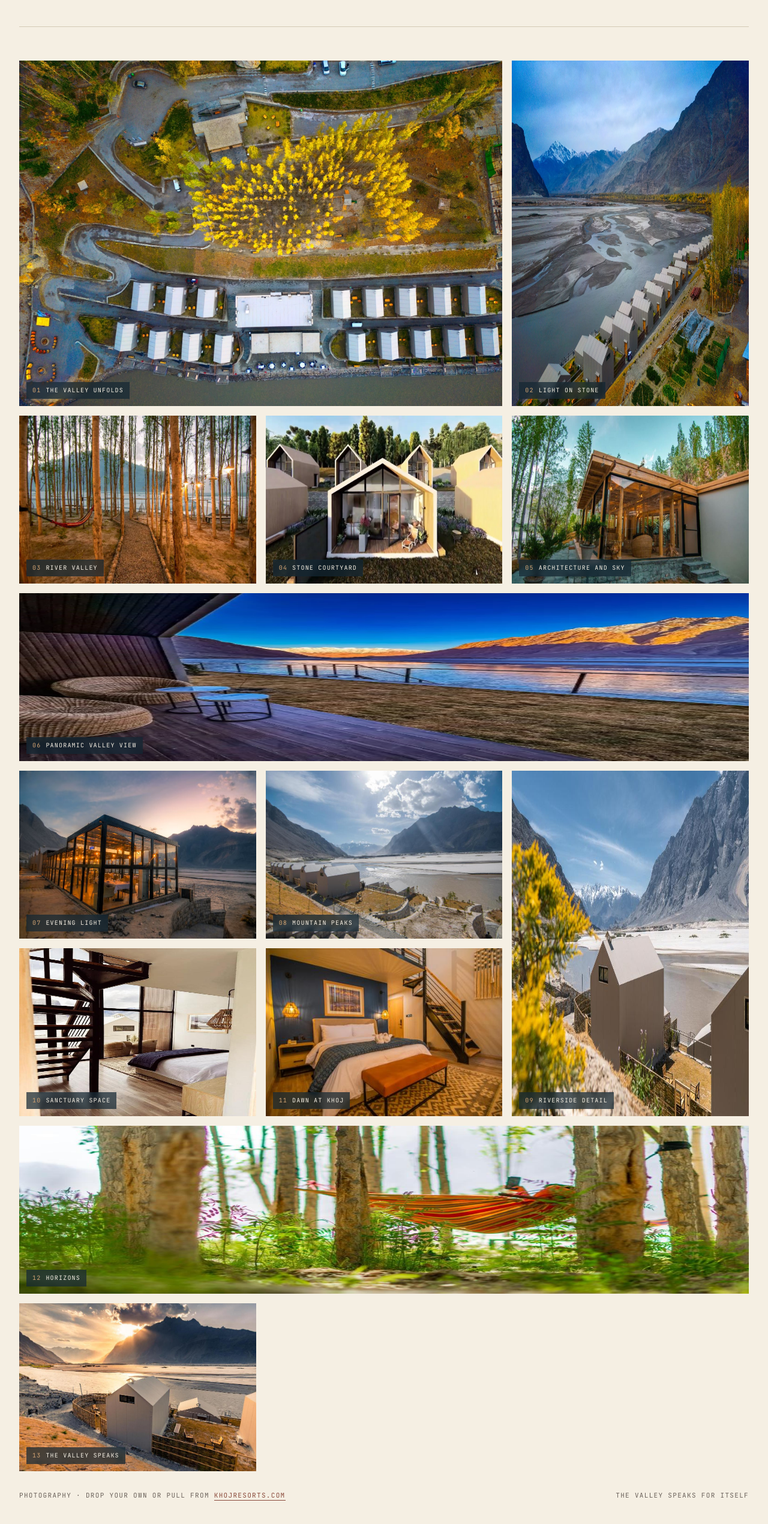
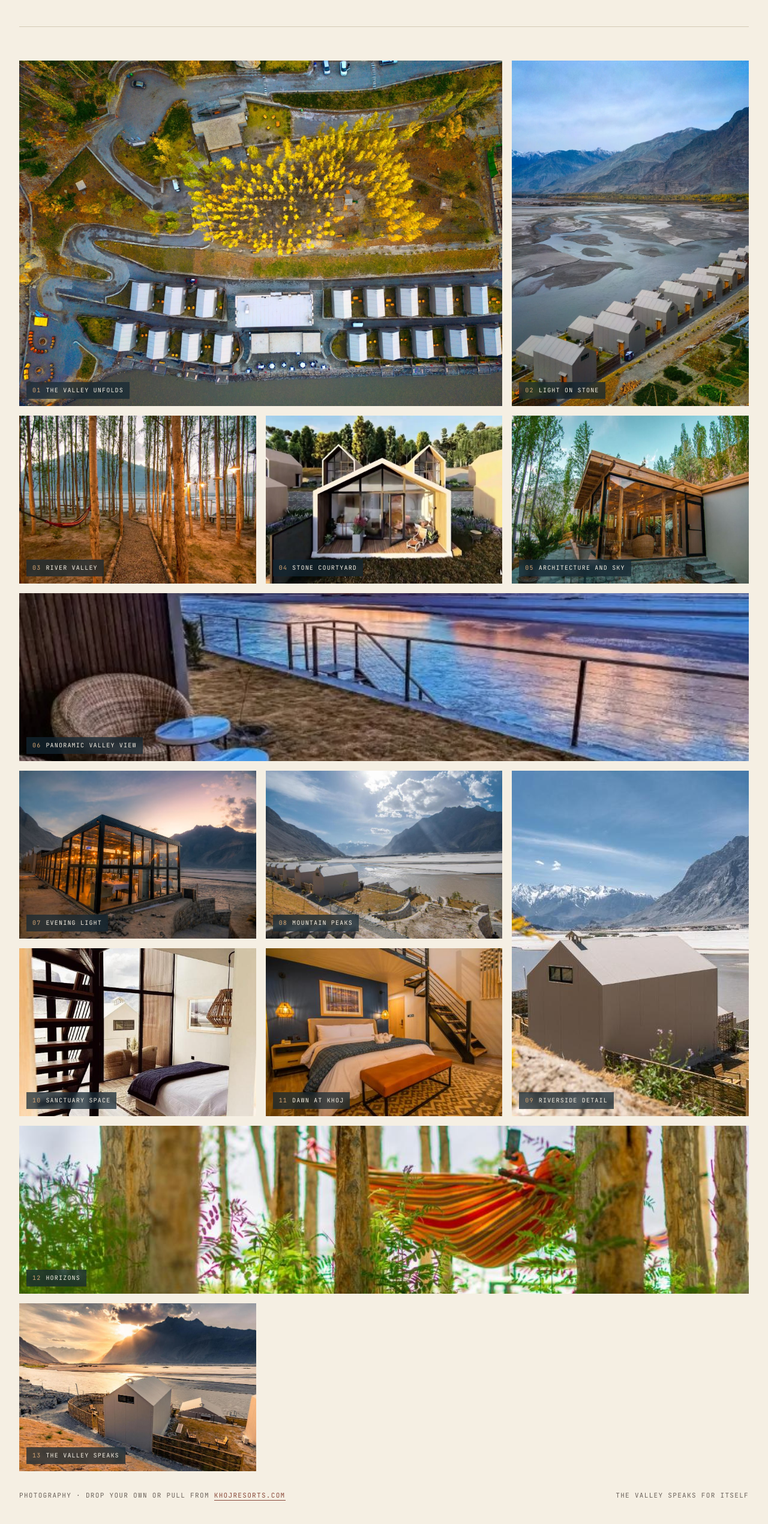
Before and after one commit to usmanjaved-droid/summit-fellowship-website, a Next.js app: page /venue in a window 1280 px wide. Shown: the part 3203-5744 px from the top of the page at 60% size. Built offline with nearby package versions, Linux system fonts and the light colour scheme.

Commit message:
fix: prevent image stretching in gallery with objectFit cover
- Add objectFit: 'cover' to all gallery images
- Maintains aspect ratio while filling container
- No more stretched images

```diff
--- a/app/venue/page.tsx
+++ b/app/venue/page.tsx
@@ -181,55 +181,55 @@ export default function VenuePage() {
 
           <div className={styles.galGrid}>
             <figure className={`${styles.galCell} ${styles.galHero}`}>
-              <Image src="/images/venue/gallery/khoj venue 13.jpg" alt="The valley unfolds" fill priority className={styles.galImage} />
+              <Image src="/images/venue/gallery/khoj venue 13.jpg" alt="The valley unfolds" fill priority className={styles.galImage} style={{ objectFit: 'cover' }} />
               <figcaption><span className={styles.n}>01</span>The valley unfolds</figcaption>
             </figure>
             <figure className={`${styles.galCell} ${styles.galTall}`}>
-              <Image src="/images/venue/gallery/khoj venue 14.jpg" alt="Light on stone" fill priority className={styles.galImage} />
+              <Image src="/images/venue/gallery/khoj venue 14.jpg" alt="Light on stone" fill priority className={styles.galImage} style={{ objectFit: 'cover' }} />
               <figcaption><span className={styles.n}>02</span>Light on stone</figcaption>
             </figure>
             <figure className={`${styles.galCell} ${styles.galSq}`}>
-              <Image src="/images/venue/gallery/khoj venue 12.jpg" alt="River valley" fill className={styles.galImage} />
+              <Image src="/images/venue/gallery/khoj venue 12.jpg" alt="River valley" fill className={styles.galImage} style={{ objectFit: 'cover' }} />
               <figcaption><span className={styles.n}>03</span>River valley</figcaption>
             </figure>
             <figure className={`${styles.galCell} ${styles.galSq}`}>
-              <Image src="/images/venue/gallery/khoj venue 11.jpg" alt="Stone courtyard" fill className={styles.galImage} />
+              <Image src="/images/venue/gallery/khoj venue 11.jpg" alt="Stone courtyard" fill className={styles.galImage} style={{ objectFit: 'cover' }} />
               <figcaption><span className={styles.n}>04</span>Stone courtyard</figcaption>
             </figure>
             <figure className={`${styles.galCell} ${styles.galSq}`}>
-              <Image src="/images/venue/gallery/khoj venue 10.jpg" alt="Architecture and sky" fill className={styles.galImage} />
+              <Image src="/images/venue/gallery/khoj venue 10.jpg" alt="Architecture and sky" fill className={styles.galImage} style={{ objectFit: 'cover' }} />
               <figcaption><span className={styles.n}>05</span>Architecture and sky</figcaption>
             </figure>
             <figure className={`${styles.galCell} ${styles.galPano}`}>
-              <Image src="/images/venue/gallery/khoj venue 9.jpg" alt="Panoramic valley view" fill className={styles.galImage} />
+              <Image src="/images/venue/gallery/khoj venue 9.jpg" alt="Panoramic valley view" fill className={styles.galImage} style={{ objectFit: 'cover' }} />
               <figcaption><span className={styles.n}>06</span>Panoramic valley view</figcaption>
             </figure>
             <figure className={`${styles.galCell} ${styles.galSq}`}>
-              <Image src="/images/venue/gallery/khoj venue 8.jpg" alt="Evening light" fill className={styles.galImage} />
+              <Image src="/images/venue/gallery/khoj venue 8.jpg" alt="Evening light" fill className={styles.galImage} style={{ objectFit: 'cover' }} />
               <figcaption><span className={styles.n}>07</span>Evening light</figcaption>
             </figure>
             <figure className={`${styles.galCell} ${styles.galSq}`}>
-              <Image src="/images/venue/gallery/khoj venue 6.jpg" alt="Mountain peaks" fill className={styles.galImage} />
+              <Image src="/images/venue/gallery/khoj venue 6.jpg" alt="Mountain peaks" fill className={styles.galImage} style={{ objectFit: 'cover' }} />
               <figcaption><span className={styles.n}>08</span>Mountain peaks</figcaption>
             </figure>
             <figure className={`${styles.galCell} ${styles.galTall}`}>
-              <Image src="/images/venue/gallery/khoj venue 5.jpg" alt="Riverside detail" fill className={styles.galImage} />
+              <Image src="/images/venue/gallery/khoj venue 5.jpg" alt="Riverside detail" fill className={styles.galImage} style={{ objectFit: 'cover' }} />
               <figcaption><span className={styles.n}>09</span>Riverside detail</figcaption>
             </figure>
             <figure className={`${styles.galCell} ${styles.galSq}`}>
-              <Image src="/images/venue/gallery/khoj venue 4.jpg" alt="Sanctuary space" fill className={styles.galImage} />
+              <Image src="/images/venue/gallery/khoj venue 4.jpg" alt="Sanctuary space" fill className={styles.galImage} style={{ objectFit: 'cover' }} />
               <figcaption><span className={styles.n}>10</span>Sanctuary space</figcaption>
             </figure>
             <figure className={`${styles.galCell} ${styles.galSq}`}>
-              <Image src="/images/venue/gallery/khoj venue 3.jpg" alt="Dawn at Khoj" fill className={styles.galImage} />
+              <Image src="/images/venue/gallery/khoj venue 3.jpg" alt="Dawn at Khoj" fill className={styles.galImage} style={{ objectFit: 'cover' }} />
               <figcaption><span className={styles.n}>11</span>Dawn at Khoj</figcaption>
             </figure>
             <figure className={`${styles.galCell} ${styles.galPano}`}>
-              <Image src="/images/venue/gallery/khoj venue 2.jpg" alt="Horizons" fill className={styles.galImage} />
+              <Image src="/images/venue/gallery/khoj venue 2.jpg" alt="Horizons" fill className={styles.galImage} style={{ objectFit: 'cover' }} />
               <figcaption><span className={styles.n}>12</span>Horizons</figcaption>
             </figure>
             <figure className={`${styles.galCell} ${styles.galSq}`}>
-              <Image src="/images/venue/gallery/khoj venue.jpg" alt="The valley speaks" fill className={styles.galImage} />
+              <Image src="/images/venue/gallery/khoj venue.jpg" alt="The valley speaks" fill className={styles.galImage} style={{ objectFit: 'cover' }} />
               <figcaption><span className={styles.n}>13</span>The valley speaks</figcaption>
             </figure>
           </div>
```
